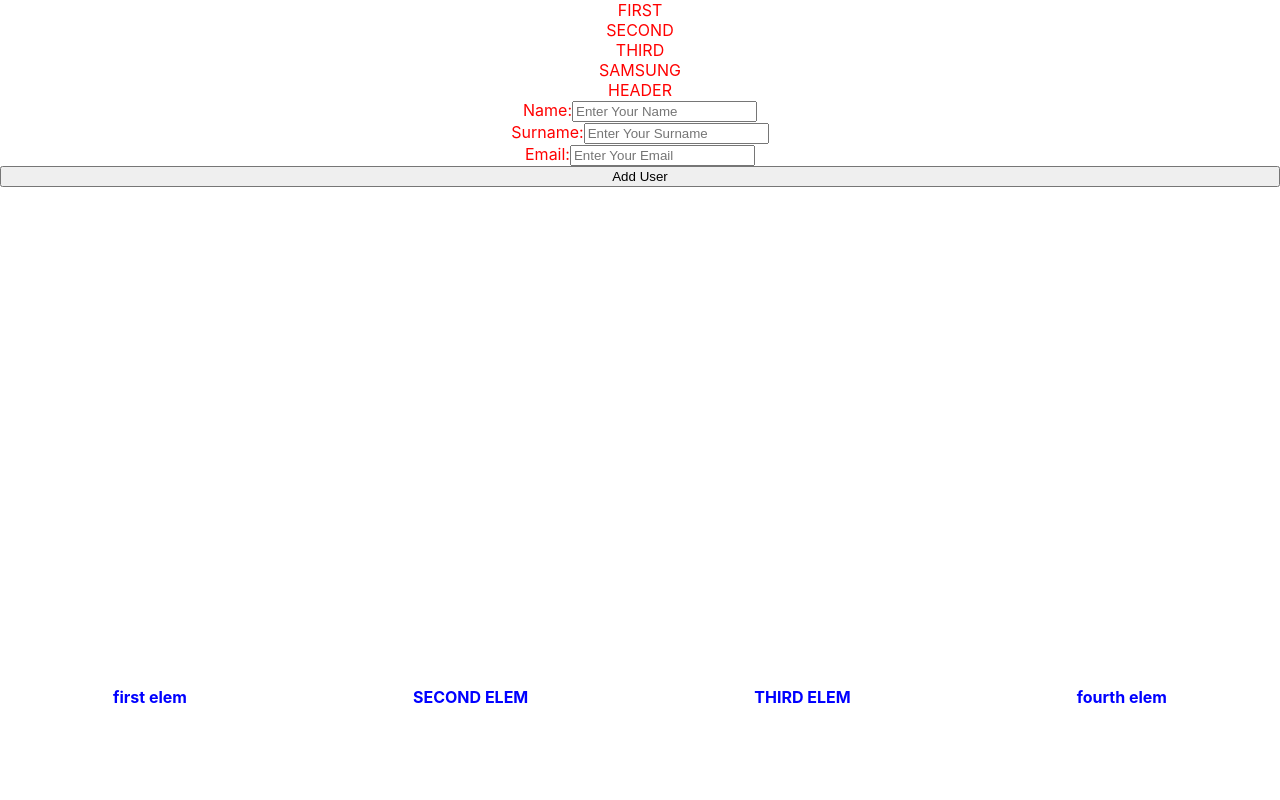
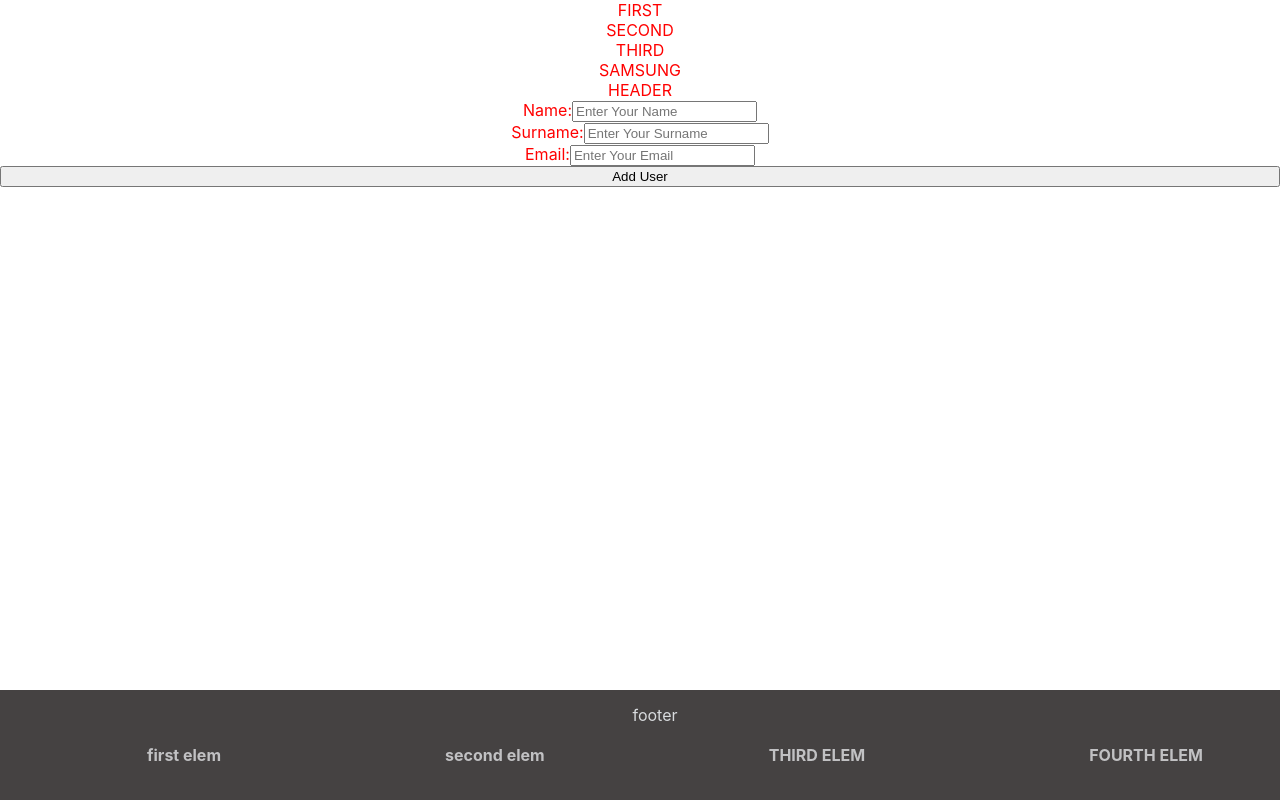
Before and after one commit to VTinaa/51_REACT, a React (Create React App) app: page / in a window 1280 px wide. Built offline with nearby package versions, Linux system fonts and the light colour scheme.

Commit message:
task correction_footer

```diff
--- a/src/components/Footer/Footer.jsx
+++ b/src/components/Footer/Footer.jsx
@@ -3,15 +3,17 @@ import FooterItem from '../FooterItem';
 
 const Footer = () => {
     return (
-    // <div>
-    //     This is Footer component
-    // </div>
-    <div className='common-footer'>
-        <FooterItem text='First elem' isLowercaseText={true} />
-        <FooterItem text='Second elem' isLowercaseText={false} />
-        <FooterItem text='Third elem' isLowercaseText={false} />
-        <FooterItem text='Fourth elem' isLowercaseText={true} />
-    </div>
+
+        <footer>
+            <FooterItem text='footer' isLowercaseText={true} />
+            <div className='common-footer'>
+                <FooterItem text='First elem' isLowercaseText={true} />
+                <FooterItem text='Second elem' isLowercaseText={true} />
+                <FooterItem text='Third elem' isLowercaseText={false} />
+                <FooterItem text='Fourth elem' isLowercaseText={false} />
+            </div>
+        </footer>
+
     );
 }
 
--- a/src/components/Footer/footer.css
+++ b/src/components/Footer/footer.css
@@ -2,7 +2,18 @@
     width: 100%;
     display: flex;
     justify-content: space-around;
-    color: blue;
+    color: rgb(193, 193, 195);
     font-weight: 700;
-    margin-top: 500px;
+    /* position: fixed;
+    bottom: 0; */
+    padding: 20px;
 }
+
+footer{
+    width: 100%;
+    padding: 15px;
+    color: rgb(216, 219, 222);
+    background-color: #454242;
+    position: fixed;
+    bottom: 0;
+}
--- a/src/components/FooterItem/FooterItem.jsx
+++ b/src/components/FooterItem/FooterItem.jsx
@@ -3,16 +3,15 @@ const FooterItem = (props) => {
     const { text, isLowercaseText} = props;
     // console.log(props);
 
-    let textToRender;
+    // let textToRender;
+    // isLowercaseText ? textToRender = text.toLowerCase() : textToRender = text.toUpperCase();
 
-    if (isLowercaseText) {
-        textToRender = text.toLowerCase()
-    }
-    else {
-        textToRender = text.toUpperCase()
-    }
-    return (
-        <div>{textToRender}</div>
+    let textToRender =  isLowercaseText ? text.toLowerCase() : text.toUpperCase();
+
+    return(
+        <div>
+            {textToRender}
+        </div>
     )
 }
 
--- a/src/components/Header/Header.css
+++ b/src/components/Header/Header.css
@@ -4,4 +4,7 @@
     justify-content: space-around;
     color: silver;
     font-weight: 700;
+    padding-top: 25px;
+    padding-bottom: 25px;
+    background-color: rgb(75, 73, 73);
 }
```
